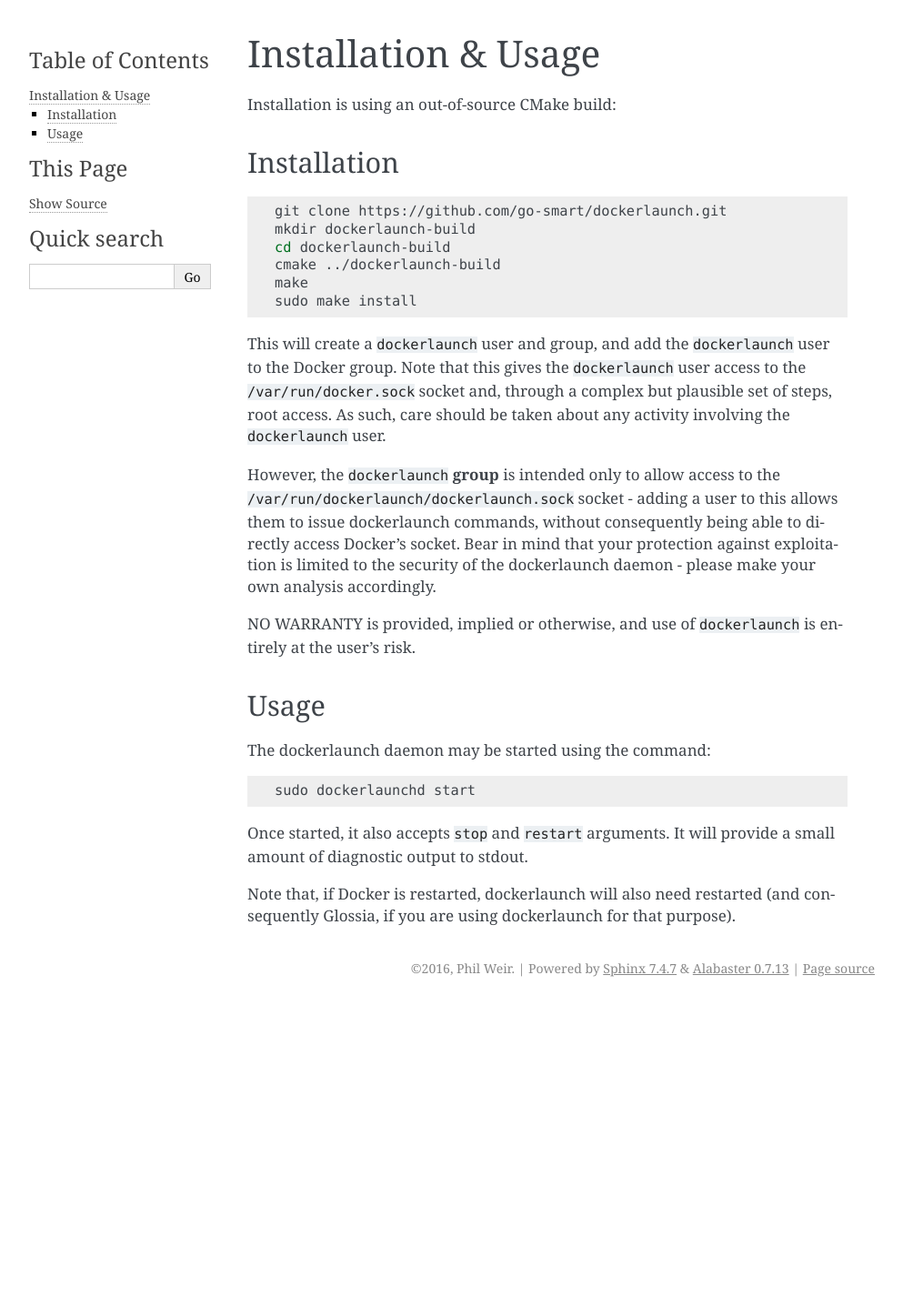
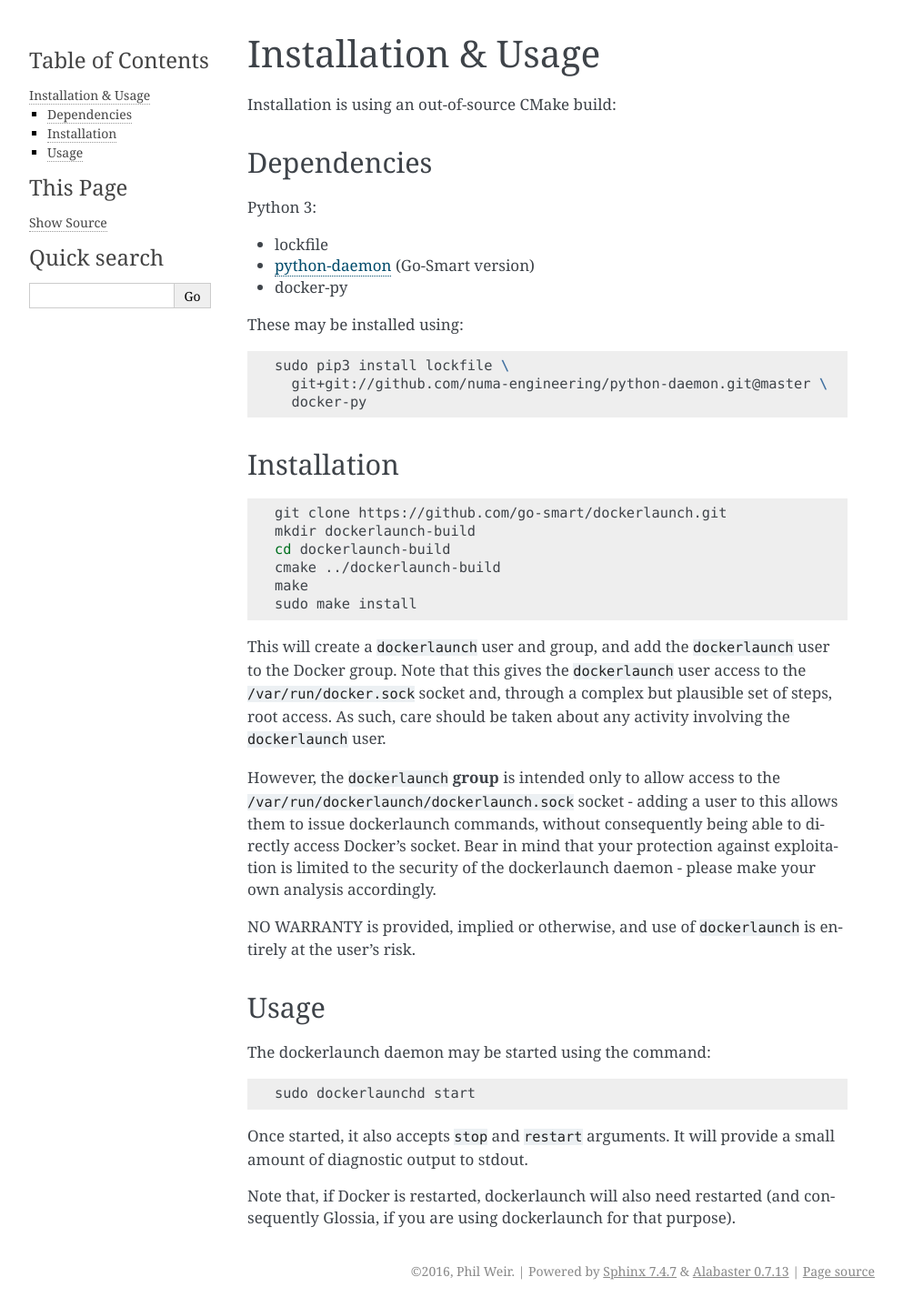
Before and after one commit to go-smart/dockerlaunch, a Sphinx documentation site: the page built from docs/installation.rst, in a window 1280 px wide. Shown: the whole page at 91% size, without its empty margins (148-1141 px from the left). Built offline with Sphinx 7.4.7, drawn with Linux system fonts in a browser that asks for light colours; pages that are not in the unit, such as notebooks, are missing from menus; before the commit the page ends 1104 px from its top, so only the background shows below that.

Commit message:
include dependencies

```diff
--- a/docs/installation.rst
+++ b/docs/installation.rst
@@ -2,6 +2,23 @@ Installation & Usage
 ====================
 
 Installation is using an out-of-source CMake build:
+
+Dependencies
+------------
+
+Python 3:
+
+- lockfile
+- `python-daemon <https://github.com/go-smart/python-daemon>`_ (Go-Smart version)
+- docker-py
+
+These may be installed using:
+
+.. code-block:: bash
+
+  sudo pip3 install lockfile \
+    git+git://github.com/numa-engineering/python-daemon.git@master \
+    docker-py
 
 Installation
 ------------
```
Also changed, not shown: docs/documentation.rst (added, +14 -0 lines).
